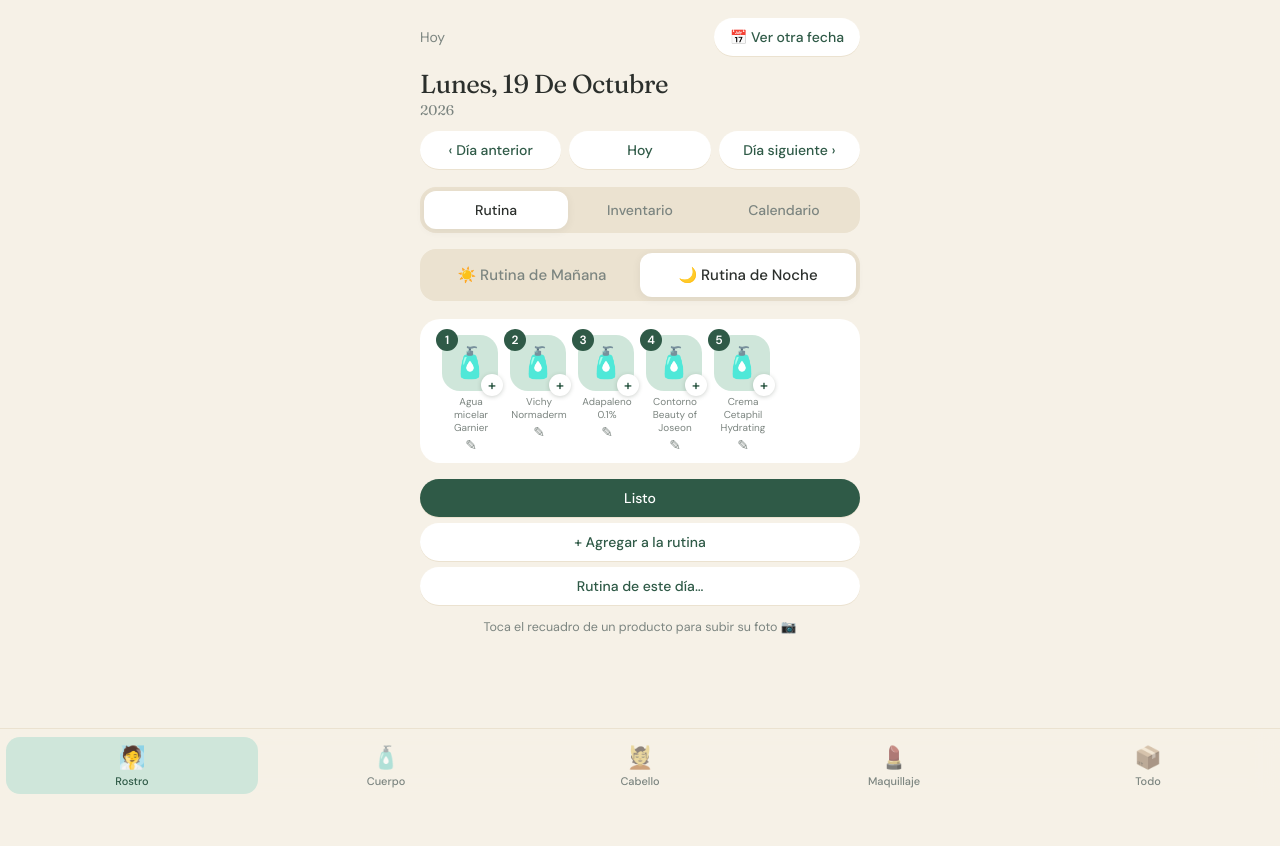
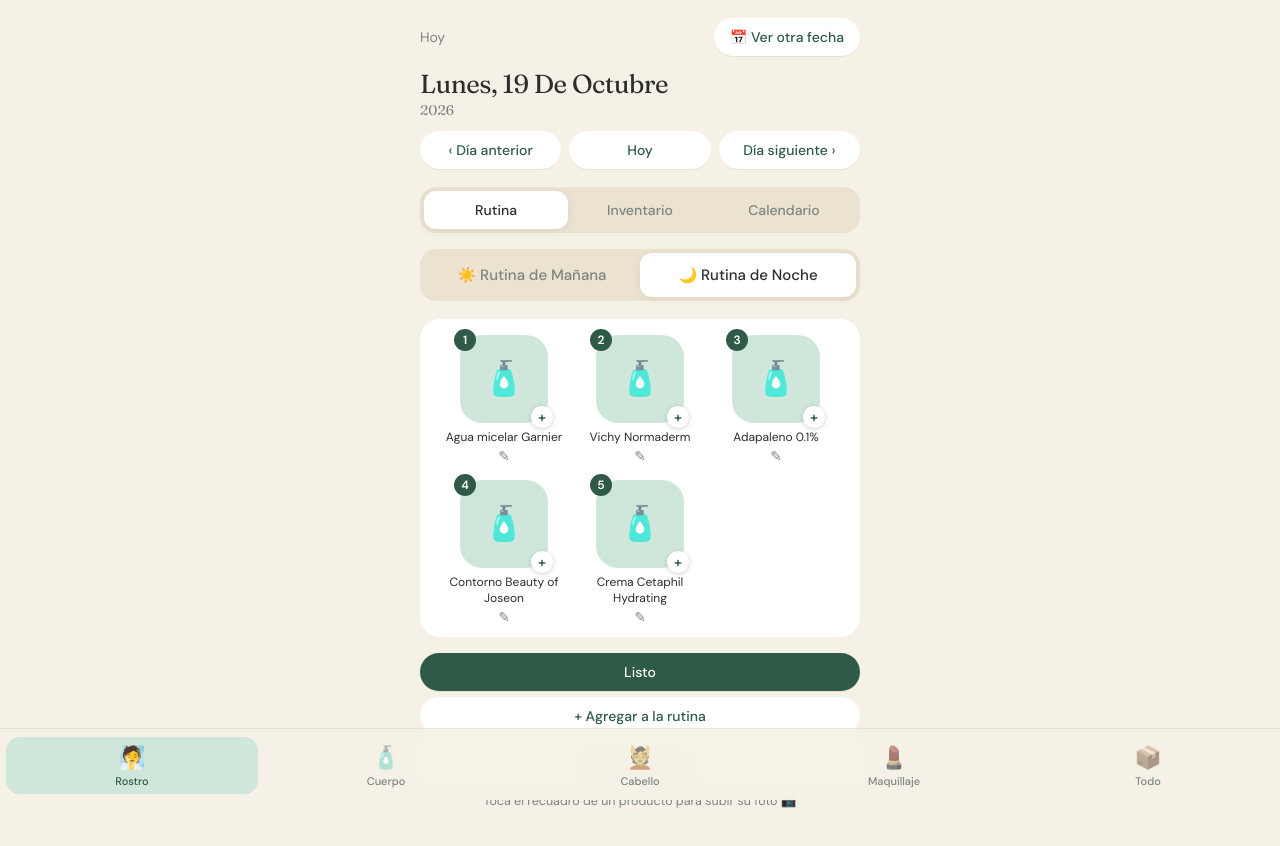
Before and after one commit to nirokr00/beautyroom, a plain HTML site: page index.html in a window 1280 px wide. Before the commit the page ends 800 px from the top, so only its background shows below. Drawn offline with Linux system fonts and the light colour scheme.

Commit message:
Add files via upload

```diff
--- a/index.html
+++ b/index.html
@@ -99,7 +99,8 @@
 .car{display:flex;gap:10px;overflow-x:auto;padding:12px 2px 4px}.car .ph{width:56px;height:56px;flex:none}
 .car small{display:block;font-size:10px;max-width:58px;text-align:center;color:var(--mute);margin-top:4px;overflow-wrap:anywhere}
 .sq{display:block;width:100%;font:16px var(--sans);padding:11px 14px;margin:0 0 12px;border:1px solid var(--sand);border-radius:14px;background:#fff;color:var(--ink)}
-.rc{padding:12px 8px 4px}.rcell{flex:none;text-align:center}.rcell .ph.rest{background:#F8D9C4;display:grid;place-items:center;position:relative;font-size:26px}.rcell .ed{padding:2px 8px;font-size:14px}
+.rc{display:grid;grid-template-columns:repeat(3,1fr);gap:14px 8px;overflow:visible;padding:12px 6px 6px}
+.rc .rcell .ph{width:88px;height:88px;border-radius:22px;font-size:34px;margin:0 auto}.rc small{font-size:12px;max-width:none;color:var(--ink);margin-top:6px}.rcell{flex:none;text-align:center}.rcell .ph.rest{background:#F8D9C4;display:grid;place-items:center;position:relative;font-size:26px}.rcell .ed{padding:2px 8px;font-size:14px}
 </style>
 </head>
 <body>
@@ -211,7 +212,7 @@
 let done={}; try{done=JSON.parse(localStorage.getItem('skin-done')||'{}')}catch(e){}
 const save=()=>{try{localStorage.setItem('skin-done',JSON.stringify(done))}catch(e){}};
 
-const row=(id,n,t,ed)=>{const x=inv(id)||{name:'?'};return `<div class="rcell">${ph('i_'+id,'🧴',n)}${photos['i_'+id]?'':`<small>${esc(x.name)}</small>`}${t?`<small>${esc(t)}</small>`:''}${ed||''}</div>`};
+const row=(id,n,t,ed)=>{const x=inv(id)||{name:'?'};return `<div class="rcell">${ph('i_'+id,'🧴',n)}<small>${esc(x.name)}</small>${t?`<small>${esc(t)}</small>`:''}${ed||''}</div>`};
 function renderFace(){
   const r=routine(cur), today=noon(new Date());
   const diff=Math.round((cur-today)/864e5);
```
